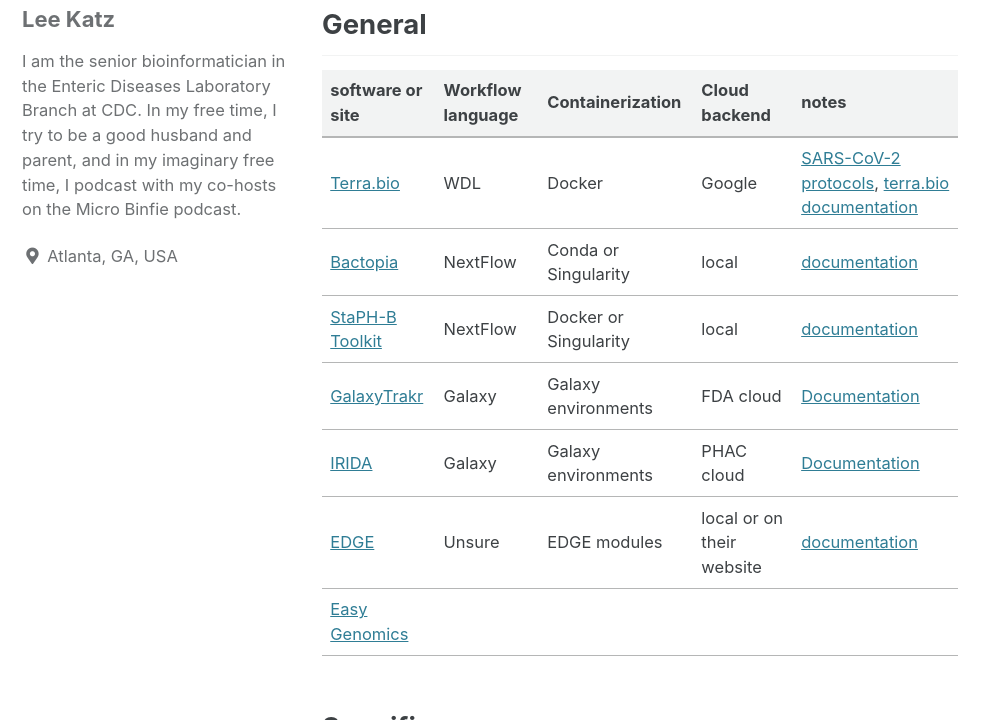
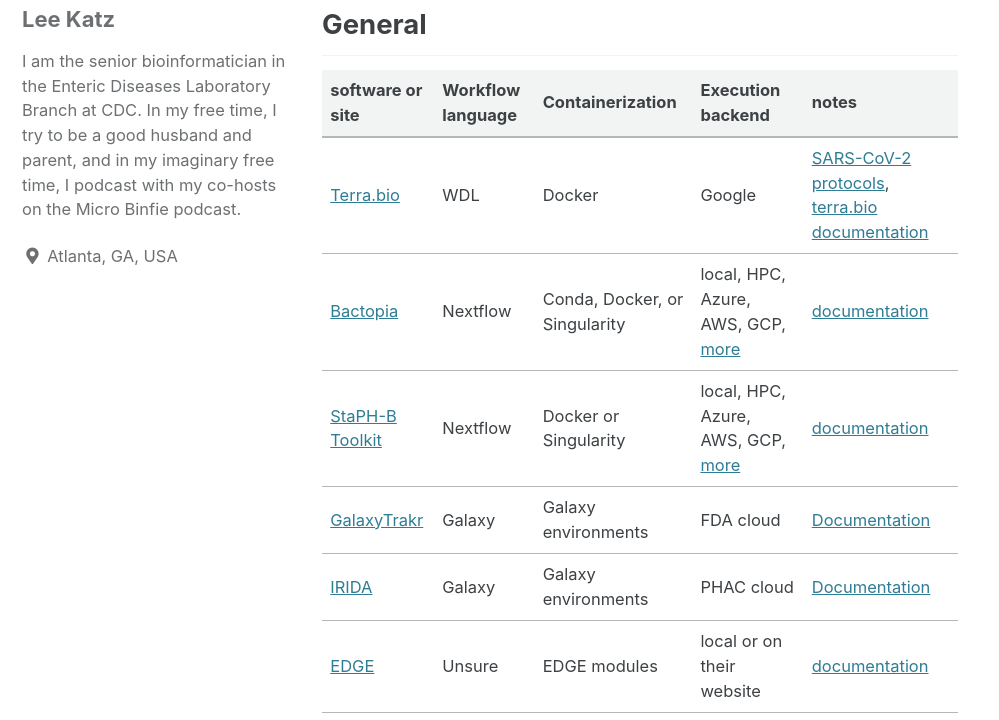
Before and after one commit to lskatz/lskatz.github.io, a Jekyll site: the page built from _posts/2023-05-24-FOSS.md, in a window 1280 px wide and 900 px high, scrolled down 294 px, cut to the strip 180-900 px from the top of the window. Shown: the whole strip, without its empty margins (0-999 px from the left). Built offline with Jekyll 4.4.1, drawn with Linux system fonts in a browser that asks for light colours.

Commit message:
Post foss (#7)
* added more from Joao et al and easy genomics

* update nextflow descriptions (#6)

---------

Co-authored-by: Robert A. Petit III <robbie.petit@gmail.com>

```diff
--- a/_posts/2023-05-24-FOSS.md
+++ b/_posts/2023-05-24-FOSS.md
@@ -16,11 +16,11 @@
 
 ## General
 
-| software or site | Workflow language | Containerization | Cloud backend | notes |
+| software or site | Workflow language | Containerization | Execution backend | notes |
 |------------------|-------------------|-----------------|---------------|-------|
 | [Terra.bio](https://terra.bio/)        | WDL | Docker | Google | [SARS-CoV-2 protocols](https://www.protocols.io/workspaces/toastpublic/publications), [terra.bio documentation](https://terra.bio/resources/getting-started/) |
-| [Bactopia](https://bactopia.github.io/) | NextFlow | Conda or Singularity | local | [documentation](https://bactopia.github.io/) |
-| [StaPH-B Toolkit](https://staphb.org/staphb_toolkit/) | NextFlow | Docker or Singularity | local | [documentation](https://staphb.org/staphb_toolkit/) |
+| [Bactopia](https://bactopia.github.io/) | Nextflow | Conda, Docker, or Singularity | local, HPC, Azure, AWS, GCP, [more](https://www.nextflow.io/docs/latest/executor.html)| [documentation](https://bactopia.github.io/) |
+| [StaPH-B Toolkit](https://staphb.org/staphb_toolkit/) | Nextflow | Docker or Singularity | local, HPC, Azure, AWS, GCP, [more](https://www.nextflow.io/docs/latest/executor.html) | [documentation](https://staphb.org/staphb_toolkit/) |
 | [GalaxyTrakr](https://galaxytrakr.org/) | Galaxy | Galaxy environments | FDA cloud | [Documentation](https://galaxyproject.org/support/) |
 | [IRIDA](https://sfu.irida.ca/) | Galaxy | Galaxy environments | PHAC cloud | [Documentation](http://www.irida.ca/getting-started/) |
 | [EDGE](https://edgebioinformatics.org/) | Unsure | EDGE modules | local or on their website | [documentation](https://edgebioinformatics.org/) |
```
